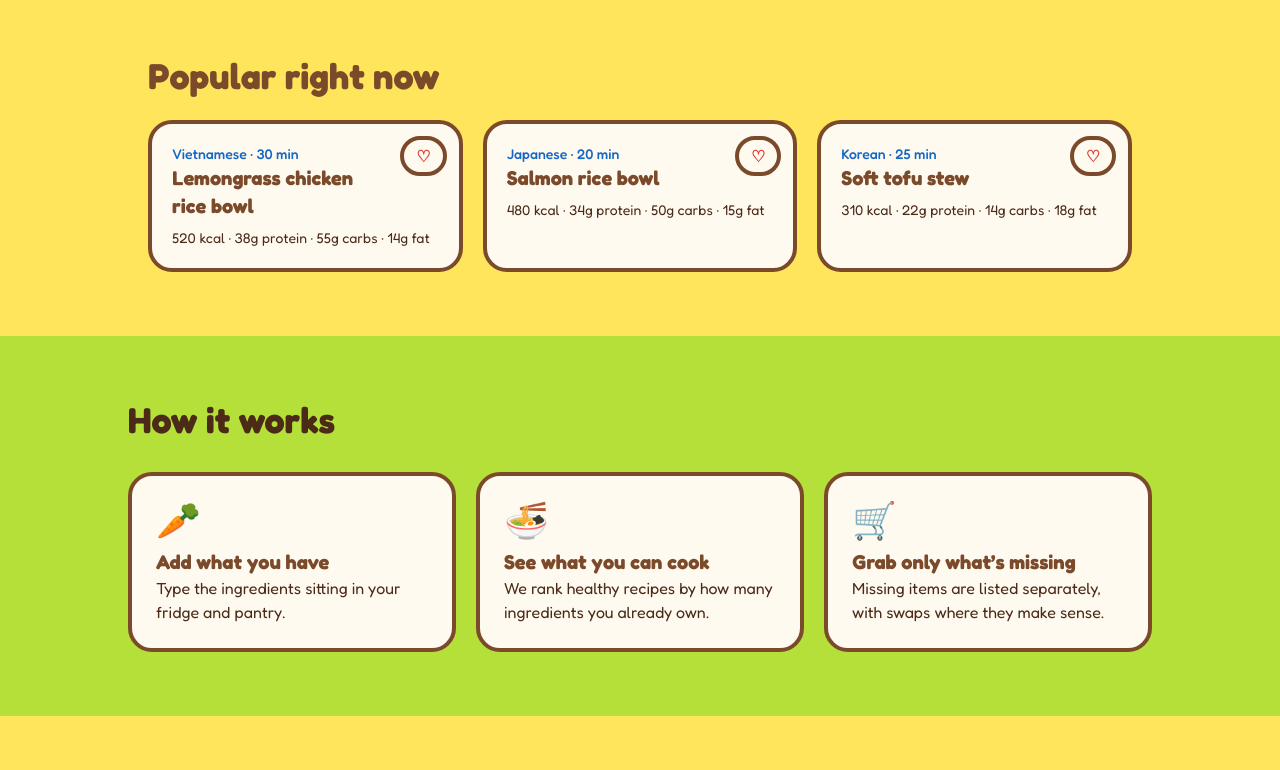
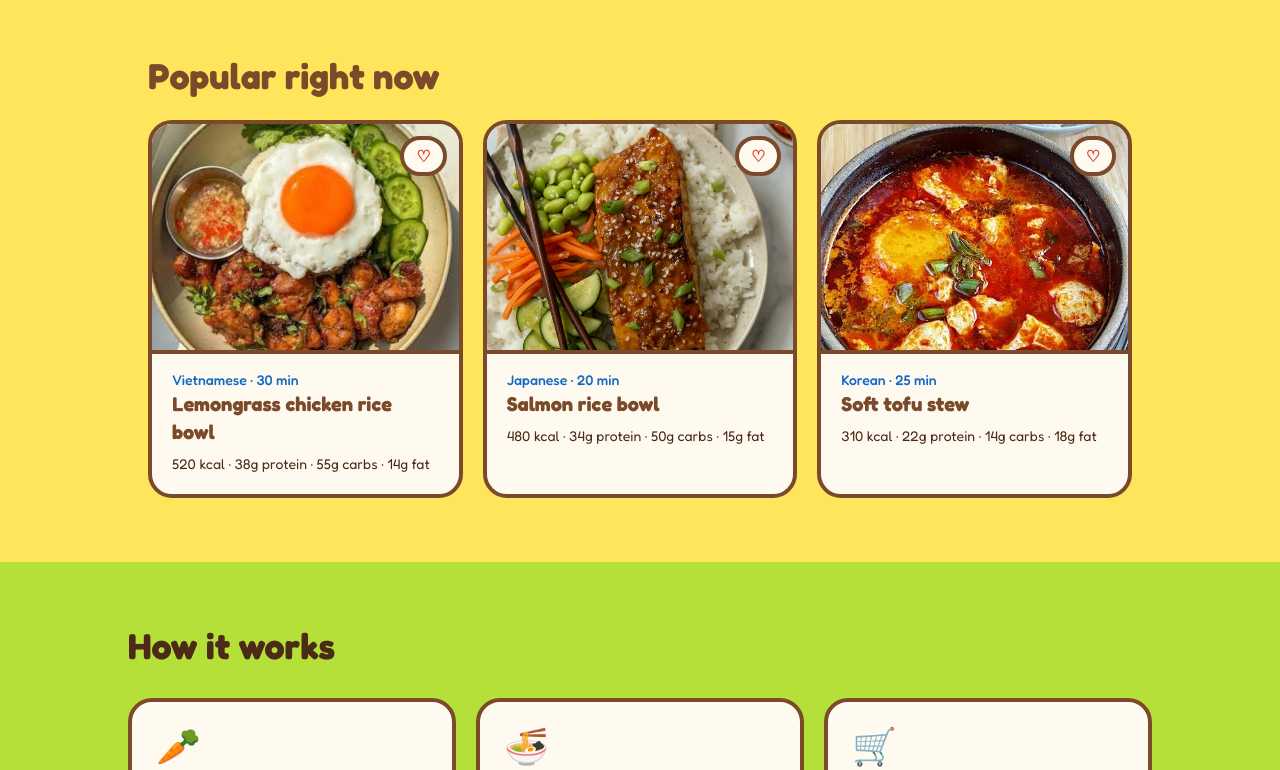
Before and after one commit to LynneNgo2102/asian-fridge, a Next.js app in the folder frontend/: page / in a window 1280 px wide. Shown: the part 760-1530 px from the top of the page. Built offline with nearby package versions, Linux system fonts and the light colour scheme.

Commit message:
Add photo thumbnail to recipe cards

```diff
--- a/frontend/src/components/ui/RecipeCard.js
+++ b/frontend/src/components/ui/RecipeCard.js
@@ -1,18 +1,33 @@
+import Image from 'next/image';
 import Link from 'next/link';
 import HeartButton from '@/components/ui/HeartButton';
 import SubstituteList from '@/components/ui/SubstituteList';
 
 export default function RecipeCard({ recipe }) {
-  const { id, title, cuisine, cookMinutes, macros, score, haveCount, totalCount, missing = [], swaps = [] } = recipe;
+  const { id, title, cuisine, cookMinutes, macros, images= [], score, haveCount, totalCount, missing = [], swaps = [] } = recipe;
   const hasMatch = score !== undefined;
+  const photo = images[0];
+  return (
+    <article className="relative overflow-hidden rounded-3xl border-4 border-bark bg-cream p-5 transition hover:-translate-y-1 hover:-rotate-1 focus-within:ring-4 focus-within:ring-sky">
+      <HeartButton id={id} title={title} className="absolute right-3 top-3 z-10" />
 
-  return (
-    <article className="relative rounded-3xl border-4 border-bark bg-cream p-5 transition hover:-translate-y-1 hover:-rotate-1 focus-within:ring-4 focus-within:ring-sky">
-      <HeartButton id={id} title={title} className="absolute right-3 top-3 z-10" />
+      <div className="relative -mx-5 -mt-5 mb-4 aspect-[4/3] overflow-hidden border-b-4 border-bark bg-sun/40">
+        {photo ? (
+          <Image
+            src={photo.src}
+            alt=""
+            fill
+            sizes="(min-width: 640px) 380px, 100vw"
+            className="object-cover"
+          />
+        ) : (
+          <div aria-hidden="true" className="grid h-full place-items-center text-5xl">🍜</div>
+        )}
+      </div>
 
       <p className="text-sm font-medium text-sky">{cuisine} · {cookMinutes} min</p>
 
-      <h3 className="pr-14 text-xl font-bold text-bark">
+      <h3 className="text-xl font-bold text-bark">
         <Link href={`/recipes/${id}`} className="outline-none after:absolute after:inset-0">
           {title}
         </Link>
```
